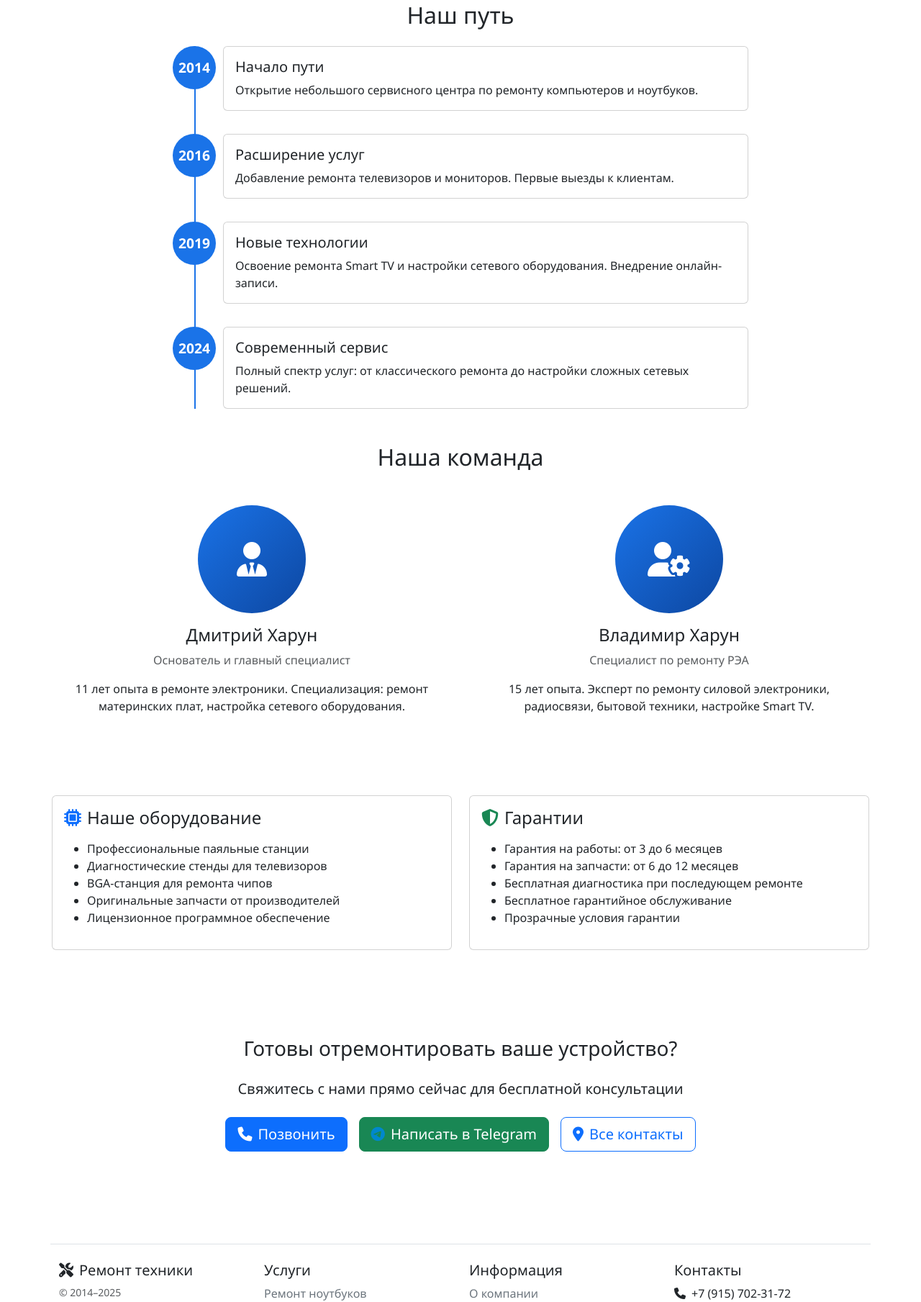
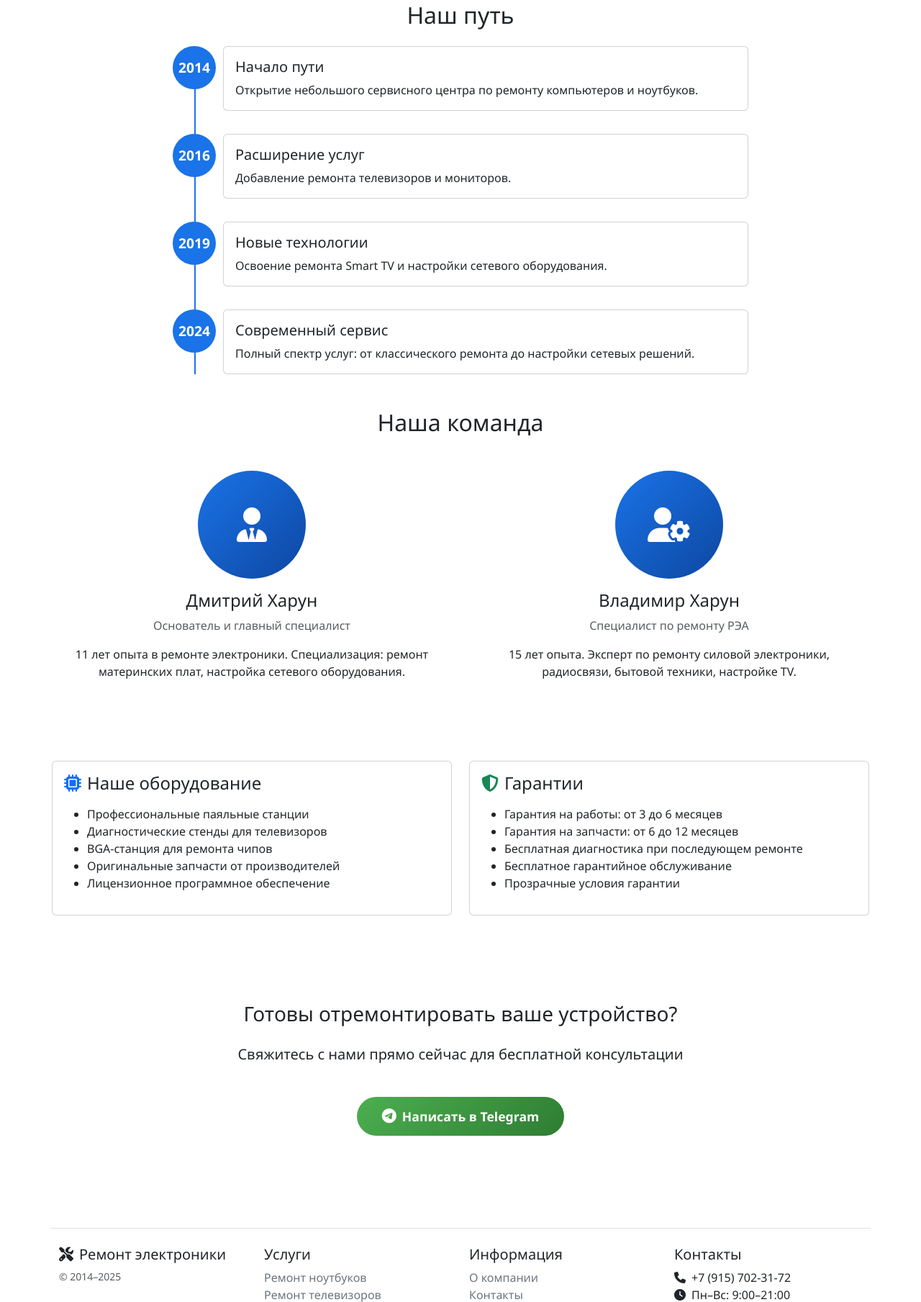
Before and after one commit to KharunDima/service-ostashkov, a Flask app: page /about in a window 1280 px wide. Shown: the part 1142-2951 px from the top of the page at 72% size. Run offline with Flask 3, Linux system fonts and the light colour scheme.

Commit message:
Добавлены новые стили и формы для кнопок

```diff
--- a/static/css/about.css
+++ b/static/css/about.css
@@ -124,3 +124,68 @@
 [data-bs-theme="dark"] .about-hero {
     background: linear-gradient(135deg, #0d47a1, #002171);
 }
+
+/* ========== СТИЛИ ДЛЯ КНОПКИ TELEGRAM НА СТРАНИЦЕ "О НАС" ========== */
+
+/* Кнопка CTA (используем те же стили, что и в price.css) */
+.cta-button {
+    display: inline-block;
+    color: white;
+    padding: 14px 35px;
+    border-radius: 50px;
+    text-decoration: none;
+    font-weight: 600;
+    font-size: 1.1rem;
+    margin-top: 20px;
+    transition: all 0.3s ease;
+    border: none;
+    cursor: pointer;
+}
+
+.cta-button-blue {
+    background: linear-gradient(135deg, #1a73e8, #0d47a1);
+}
+
+.cta-button-green {
+    background: linear-gradient(135deg, #4CAF50, #2E7D32);
+}
+
+.cta-button-purple {
+    background: linear-gradient(135deg, #9c27b0, #673ab7);
+}
+
+.cta-button:hover {
+    transform: translateY(-3px);
+    box-shadow: 0 7px 20px rgba(0, 0, 0, 0.3);
+    color: white;
+}
+
+/* Специфичные стили для иконки в кнопке Telegram */
+.cta-button .fa-telegram {
+    color: white !important;
+    font-size: 1.3rem;
+}
+
+/* Стили для темной темы */
+[data-bs-theme="dark"] .cta-button-blue {
+    background: linear-gradient(135deg, #0d47a1, #002171) !important;
+}
+
+[data-bs-theme="dark"] .cta-button-green {
+    background: linear-gradient(135deg, #2E7D32, #1B5E20) !important;
+}
+
+[data-bs-theme="dark"] .cta-button-purple {
+    background: linear-gradient(135deg, #6a11cb, #2575fc) !important;
+}
+
+@media (max-width: 768px) {
+    .cta-button {
+        padding: 12px 25px;
+        font-size: 1rem;
+    }
+
+    .cta-button .fa-telegram {
+        font-size: 1.1rem;
+    }
+}
--- a/templates/about.html
+++ b/templates/about.html
@@ -61,7 +61,7 @@
         <div class="col-lg-6 mb-4">
             <h2 class="mb-4">Наша история</h2>
             <p>Мы начали свою деятельность в 2014 году как небольшой сервисный центр по ремонту компьютеров. С тех пор мы выросли в полноценную компанию, специализирующуюся на ремонте всей электроники.</p>
-            <p>За 11 лет работы мы накопили огромный опыт, обучили специалистов и создали эффективную систему работы, которая позволяет нам выполнять ремонт качественно и в срок.</p>
+            <p>За 11 лет работы мы накопили огромный опыт, создали эффективную систему работы, которая позволяет нам выполнять ремонт качественно</p>
             <p>Наша философия проста: честность, качество и надежность. Мы не беремся за работу, которую не можем выполнить хорошо, и всегда говорим клиентам правду о состоянии их устройств.</p>
         </div>
         <div class="col-lg-6 mb-4">
@@ -96,7 +96,7 @@
             <div class="card">
                 <div class="card-body">
                     <h5 class="card-title">Расширение услуг</h5>
-                    <p class="card-text">Добавление ремонта телевизоров и мониторов. Первые выезды к клиентам.</p>
+                    <p class="card-text">Добавление ремонта телевизоров и мониторов.</p>
                 </div>
             </div>
         </div>
@@ -105,7 +105,7 @@
             <div class="card">
                 <div class="card-body">
                     <h5 class="card-title">Новые технологии</h5>
-                    <p class="card-text">Освоение ремонта Smart TV и настройки сетевого оборудования. Внедрение онлайн-записи.</p>
+                    <p class="card-text">Освоение ремонта Smart TV и настройки сетевого оборудования.</p>
                 </div>
             </div>
         </div>
@@ -114,7 +114,7 @@
             <div class="card">
                 <div class="card-body">
                     <h5 class="card-title">Современный сервис</h5>
-                    <p class="card-text">Полный спектр услуг: от классического ремонта до настройки сложных сетевых решений.</p>
+                    <p class="card-text">Полный спектр услуг: от классического ремонта до настройки сетевых решений.</p>
                 </div>
             </div>
         </div>
@@ -140,7 +140,7 @@
                 </div>
                 <h4>Владимир Харун</h4>
                 <p class="text-muted">Специалист по ремонту РЭА</p>
-                <p>15 лет опыта. Эксперт по ремонту силовой электроники, радиосвязи, бытовой техники, настройке Smart TV.</p>
+                <p>15 лет опыта. Эксперт по ремонту силовой электроники, радиосвязи, бытовой техники, настройке TV.</p>
             </div>
         </div>
     </div>
@@ -182,14 +182,8 @@
         <h3 class="mb-4">Готовы отремонтировать ваше устройство?</h3>
         <p class="lead mb-4">Свяжитесь с нами прямо сейчас для бесплатной консультации</p>
         <div class="d-flex justify-content-center gap-3 flex-wrap">
-            <a href="tel:+79157023172" class="btn btn-primary btn-lg">
-                <i class="fas fa-phone me-2"></i>Позвонить
-            </a>
-            <a href="https://t.me/kharun_dima" target="_blank" class="btn btn-success btn-lg">
+            <a href="https://t.me/kharun_dima" target="_blank" class="cta-button cta-button-green">
                 <i class="fab fa-telegram me-2"></i>Написать в Telegram
-            </a>
-            <a href="{{ url_for('contacts') }}" class="btn btn-outline-primary btn-lg">
-                <i class="fas fa-map-marker-alt me-2"></i>Все контакты
             </a>
         </div>
     </div>
--- a/templates/contacts.html
+++ b/templates/contacts.html
@@ -119,8 +119,8 @@
 
                     <div class="alert alert-info mt-3">
                         <i class="fas fa-info-circle me-2"></i>
-                        <strong>Выезд мастера:</strong> Бесплатно в черте города.
-                        За городом — 15₽/км.
+                        <strong>Выезд мастера:</strong> В черте города — 1000 ₽.
+                        За городом — Уточнение по телефону.
                     </div>
                 </div>
             </div>
@@ -137,7 +137,7 @@
 
         <div class="text-center">
             <a href="https://t.me/kharun_dima" target="_blank"
-               class="btn btn-primary btn-lg px-5 py-3" style="background: linear-gradient(135deg, #0088cc, #005580);">
+               class="cta-button cta-button-blue">
                 <i class="fab fa-telegram me-2"></i>Написать в Telegram
             </a>
             <p class="mt-3 text-muted">Обычно отвечаем в течение 5-15 минут</p>
--- a/templates/index.html
+++ b/templates/index.html
@@ -195,9 +195,6 @@
             <h2 class="featurette-heading fw-normal lh-1 mb-4">Запишитесь на ремонт прямо сейчас!</h2>
             <p class="lead mb-4">Оставьте заявку и наш специалист свяжется с вами в течение 15 минут</p>
             <div class="d-flex justify-content-center gap-3">
-                <a href="tel:+79157023172" class="btn btn-success btn-lg">
-                    <i class="fas fa-phone me-2"></i>+7 (915) 702-31-72
-                </a>
                 <a href="https://t.me/kharun_dima" target="_blank" class="btn btn-primary btn-lg">
                     <i class="fas fa-calendar-check me-2"></i>Записаться в Telegram
                 </a>
--- a/templates/partials/footer.html
+++ b/templates/partials/footer.html
@@ -2,7 +2,7 @@
     <div class="row">
         <!-- Логотип и копирайт -->
         <div class="col-12 col-md">
-            <h5><i class="fas fa-tools me-2"></i>Ремонт техники</h5>
+            <h5><i class="fas fa-tools me-2"></i>Ремонт электроники </h5>
             <small class="d-block mb-3 text-body-secondary">&copy; 2014–2025</small>
         </div>
 
```
Also changed, not shown: static/css/contacts.css (+65 -0 lines).
